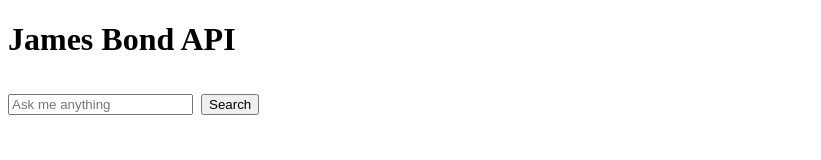
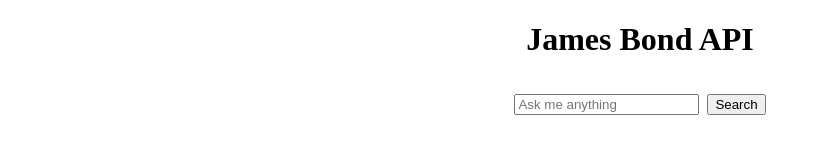
Before and after one commit to jackseabolt/JamesBondAPI, a website: page public/index.html in a window 1280 px wide. Shown: the whole page, without its empty margins (0-821 px from the left). Drawn offline with nearby package versions, Linux system fonts and the light colour scheme.

Commit message:
styles added

```diff
--- a/public/index.html
+++ b/public/index.html
@@ -7,7 +7,7 @@
         <link rel="stylesheet" type="text/css" href="main.css">
     </head>
     <body>
-        <main role="main">
+        <main role="main" class="main-area">
             <h1>James Bond API<h1>
             <form id="js-form">
                 <input id="js-input" placeholder="Ask me anything">
--- a/public/main.css
+++ b/public/main.css
@@ -0,0 +1,9 @@
+.main-area {
+    width: 70%;
+    margin-left: auto;
+    margin-right: auto;
+}
+
+.main-area h1 {
+    text-align: center;
+}
```
